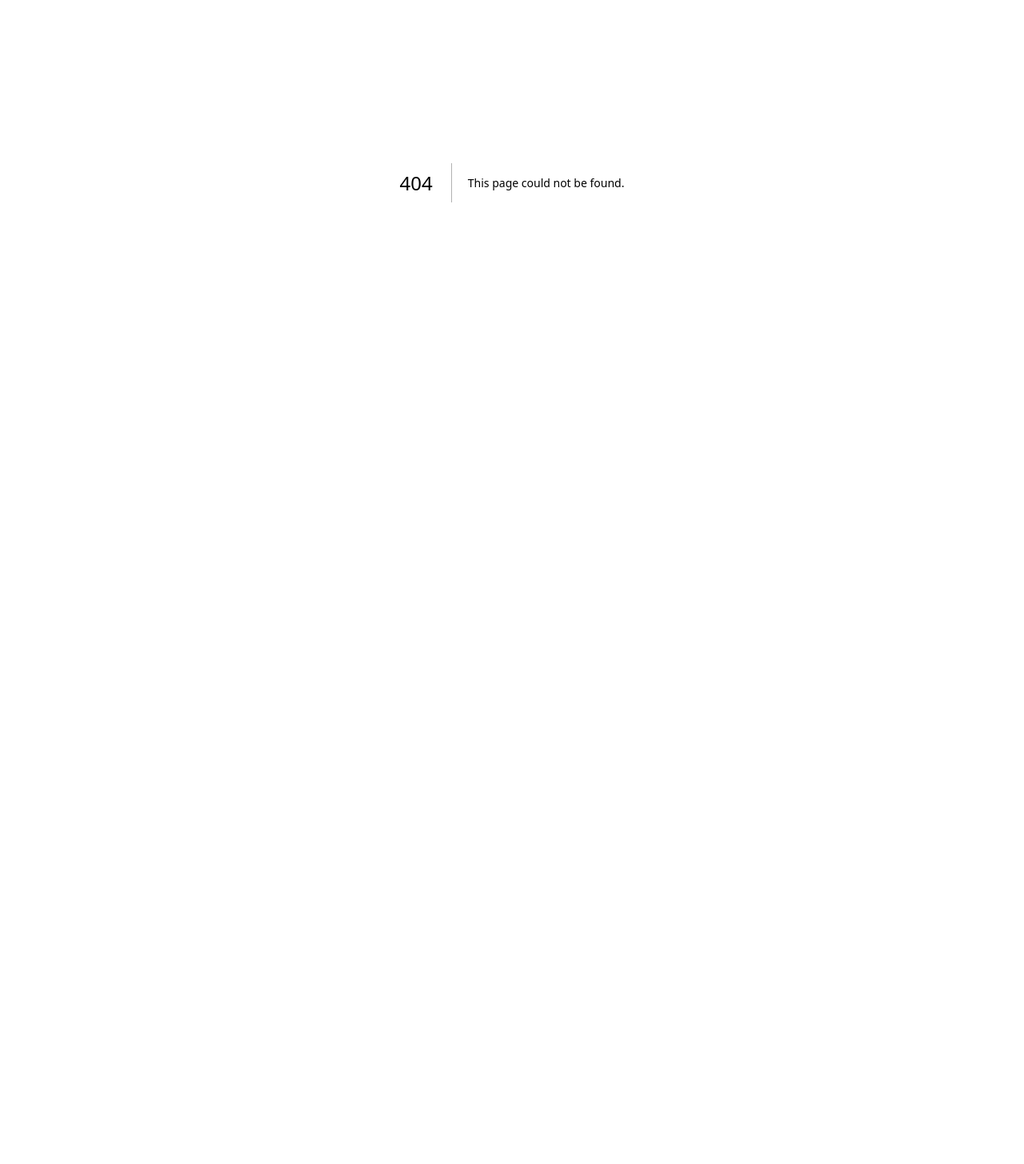
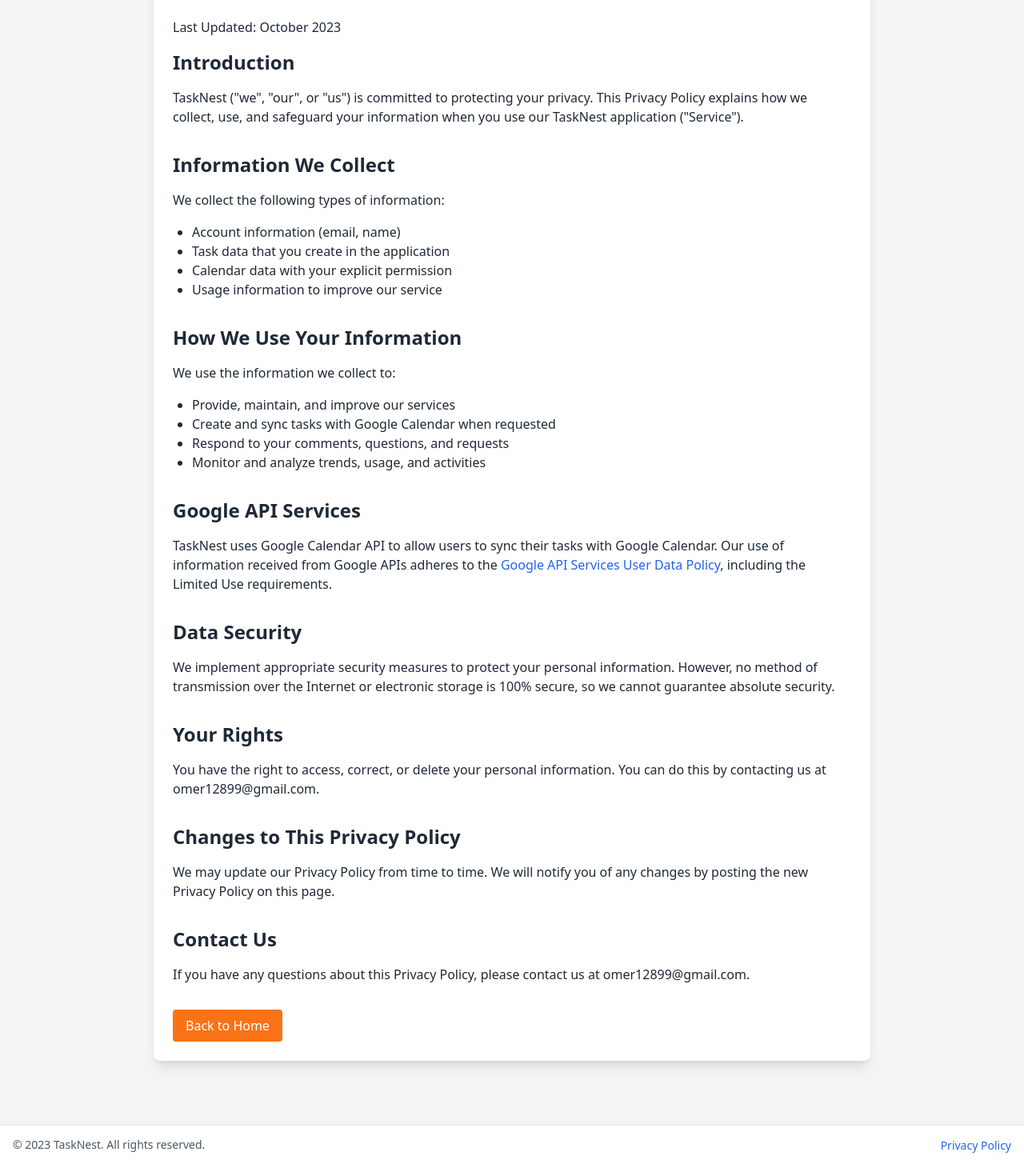
Before and after one commit to OmerChernia/TaskNest, a Next.js app: page /privacy-policy in a window 1280 px wide. Before the commit this address had no page. Shown: the part 172-1627 px from the top of the page at 80% size. Before the commit the page ends 800 px from the top, so only its background shows below. Built offline with nearby package versions, Linux system fonts and the light colour scheme.

Commit message:
Add Footer component to MyApp for consistent site navigation

```diff
--- a/pages/_app.js
+++ b/pages/_app.js
@@ -2,11 +2,13 @@
 
 import '../src/app/globals.css';
 import { SessionProvider } from 'next-auth/react';
+import Footer from '../src/components/Footer';
 
 function MyApp({ Component, pageProps: { session, ...pageProps } }) {
   return (
     <SessionProvider session={session}>
       <Component {...pageProps} />
+      <Footer />
     </SessionProvider>
   );
 }
--- /dev/null
+++ b/pages/privacy-policy.js
@@ -0,0 +1,82 @@
+import React from 'react';
+import { useRouter } from 'next/router';
+import Header from '../src/components/Header';
+
+export default function PrivacyPolicy() {
+  const router = useRouter();
+
+  return (
+    <div className="min-h-screen bg-gray-100 flex flex-col">
+      <div className="fixed top-0 left-0 right-0 mb-6 flex items-center space-x-4 bg-white p-4 rounded shadow-md z-[9999]">
+        <img src="/tasknest-logo.png" alt="TaskNest Logo" width={150} height={50} className="mr-4" />
+      </div>
+
+      <div className="pt-[110px] pb-20 px-4">
+        <div className="max-w-4xl mx-auto bg-white shadow-lg rounded-lg p-6 text-gray-800">
+          <h1 className="text-3xl font-bold mb-6">Privacy Policy</h1>
+
+          <p className="mb-4">Last Updated: October 2023</p>
+
+          <section className="mb-8">
+            <h2 className="text-2xl font-semibold mb-4">Introduction</h2>
+            <p className="mb-4">TaskNest ("we", "our", or "us") is committed to protecting your privacy. This Privacy Policy explains how we collect, use, and safeguard your information when you use our TaskNest application ("Service").</p>
+          </section>
+
+          <section className="mb-8">
+            <h2 className="text-2xl font-semibold mb-4">Information We Collect</h2>
+            <p className="mb-4">We collect the following types of information:</p>
+            <ul className="list-disc ml-6 mt-2 mb-4">
+              <li>Account information (email, name)</li>
+              <li>Task data that you create in the application</li>
+              <li>Calendar data with your explicit permission</li>
+              <li>Usage information to improve our service</li>
+            </ul>
+          </section>
+
+          <section className="mb-8">
+            <h2 className="text-2xl font-semibold mb-4">How We Use Your Information</h2>
+            <p className="mb-4">We use the information we collect to:</p>
+            <ul className="list-disc ml-6 mt-2 mb-4">
+              <li>Provide, maintain, and improve our services</li>
+              <li>Create and sync tasks with Google Calendar when requested</li>
+              <li>Respond to your comments, questions, and requests</li>
+              <li>Monitor and analyze trends, usage, and activities</li>
+            </ul>
+          </section>
+
+          <section className="mb-8">
+            <h2 className="text-2xl font-semibold mb-4">Google API Services</h2>
+            <p className="mb-4">TaskNest uses Google Calendar API to allow users to sync their tasks with Google Calendar. Our use of information received from Google APIs adheres to the <a href="https://developers.google.com/terms/api-services-user-data-policy" className="text-blue-600 hover:underline">Google API Services User Data Policy</a>, including the Limited Use requirements.</p>
+          </section>
+
+          <section className="mb-8">
+            <h2 className="text-2xl font-semibold mb-4">Data Security</h2>
+            <p className="mb-4">We implement appropriate security measures to protect your personal information. However, no method of transmission over the Internet or electronic storage is 100% secure, so we cannot guarantee absolute security.</p>
+          </section>
+
+          <section className="mb-8">
+            <h2 className="text-2xl font-semibold mb-4">Your Rights</h2>
+            <p className="mb-4">You have the right to access, correct, or delete your personal information. You can do this by contacting us at omer12899@gmail.com.</p>
+          </section>
+
+          <section className="mb-8">
+            <h2 className="text-2xl font-semibold mb-4">Changes to This Privacy Policy</h2>
+            <p className="mb-4">We may update our Privacy Policy from time to time. We will notify you of any changes by posting the new Privacy Policy on this page.</p>
+          </section>
+
+          <section className="mb-8">
+            <h2 className="text-2xl font-semibold mb-4">Contact Us</h2>
+            <p className="mb-4">If you have any questions about this Privacy Policy, please contact us at omer12899@gmail.com.</p>
+          </section>
+
+          <button
+            onClick={() => router.push('/')}
+            className="bg-orange-500 text-white px-4 py-2 rounded hover:bg-orange-600 focus:outline-none focus:ring-2 focus:ring-orange-500 focus:ring-opacity-50"
+          >
+            Back to Home
+          </button>
+        </div>
+      </div>
+    </div>
+  );
+}
--- /dev/null
+++ b/src/components/Footer.js
@@ -0,0 +1,21 @@
+import React from 'react';
+import Link from 'next/link';
+
+const Footer = () => {
+  return (
+    <footer className="bg-white py-3 border-t">
+      <div className="container mx-auto px-4 flex justify-between items-center">
+        <div>
+          <p className="text-sm text-gray-600">© 2023 TaskNest. All rights reserved.</p>
+        </div>
+        <div>
+          <Link href="/privacy-policy">
+            <span className="text-sm text-blue-600 hover:text-blue-800 cursor-pointer">Privacy Policy</span>
+          </Link>
+        </div>
+      </div>
+    </footer>
+  );
+}
+
+export default Footer;
```
